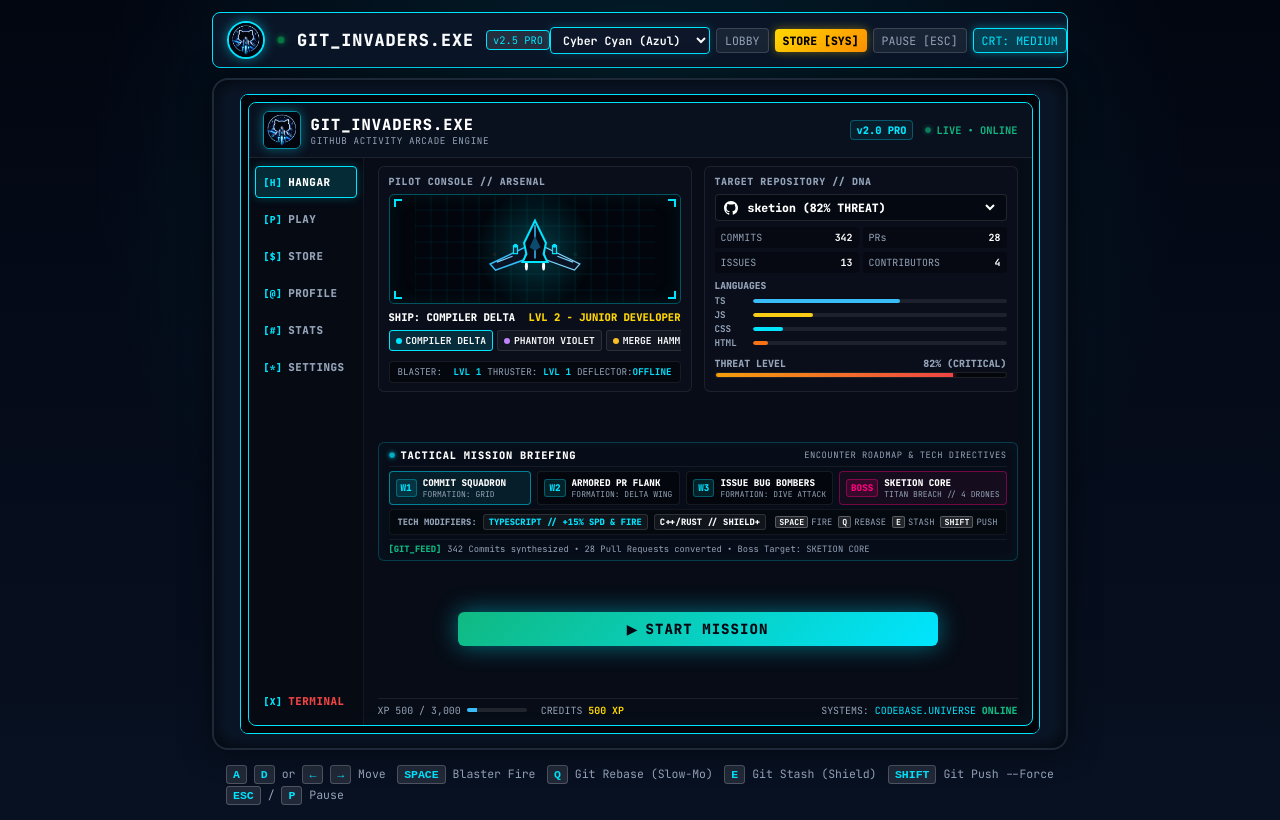
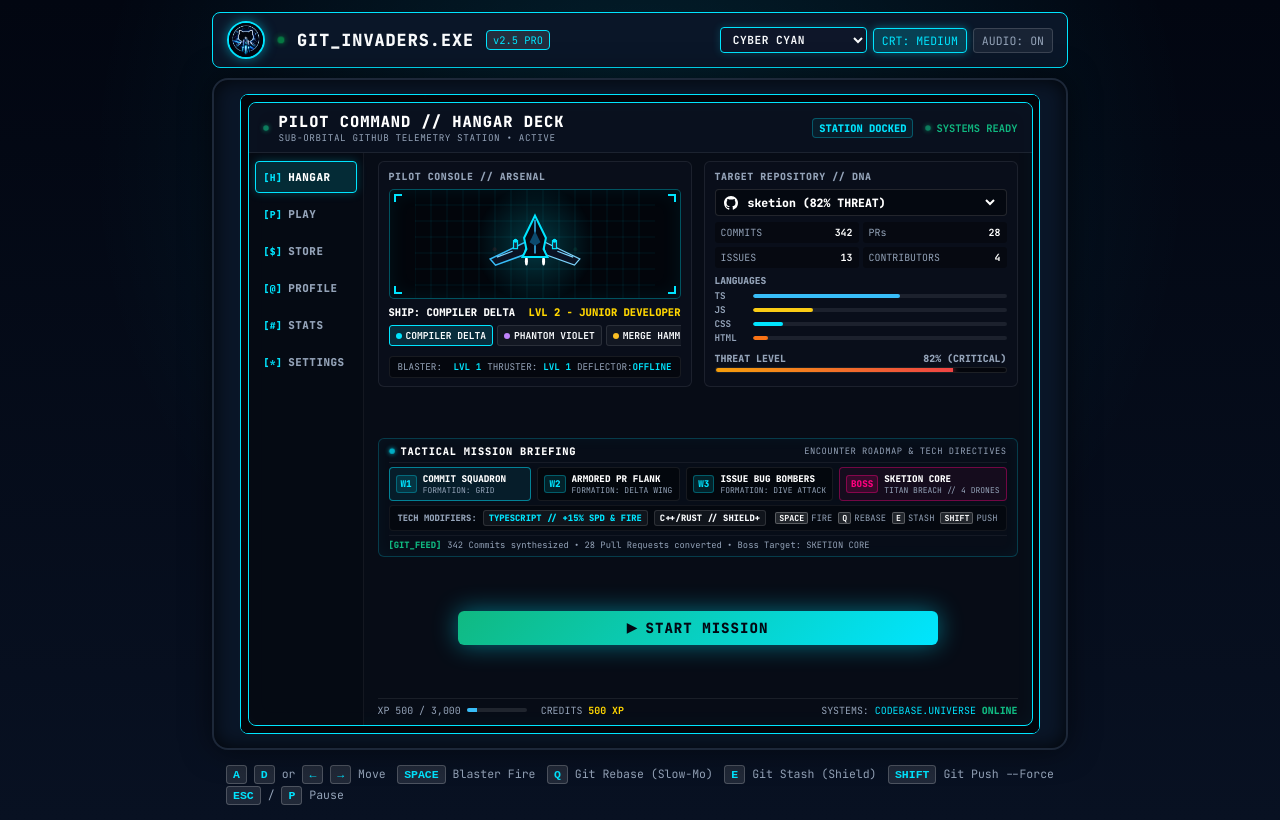
Before and after one commit to luisrodriguez-rgb/GIT_INVADERS.EXE, a website built with Vite: page index.html in a window 1280 px wide. Built offline with nearby package versions, Linux system fonts and the light colour scheme.

Commit message:
refactor(ui): streamline arcade header controls into context-aware groups and eliminate redundant buttons

```diff
--- a/index.html
+++ b/index.html
@@ -22,22 +22,28 @@
       </div>
 
       <div class="header-controls">
+        <!-- In-Combat Session Controls (Visible only during active combat) -->
+        <div id="combatControls" class="combat-controls-group" style="display: none;">
+          <button id="pauseBtn" class="control-chip" title="Pause / Resume Game">PAUSE [ESC]</button>
+          <button id="lobbyBtn" class="control-chip" title="Abort to Pilot Hangar">LOBBY</button>
+        </div>
+
+        <!-- Hardware & Cabinet Controls (Always accessible) -->
+        <div class="hardware-controls-group">
           <!-- Theme Select Dropdown -->
           <div class="theme-select-box">
             <select id="themeSelect" class="theme-dropdown" title="Select Visual Theme">
-            <option value="cyan" selected>Cyber Cyan (Azul)</option>
-            <option value="matrix">Matrix Phosphor (Oscuro)</option>
-            <option value="light">Modo Claro (GitHub Light)</option>
-            <option value="cyberpunk">Cyberpunk Neon (Fucsia)</option>
-            <option value="amber">Amber CRT (Terminal)</option>
+              <option value="cyan" selected>CYBER CYAN</option>
+              <option value="matrix">MATRIX PHOSPHOR</option>
+              <option value="light">GITHUB LIGHT</option>
+              <option value="cyberpunk">CYBERPUNK NEON</option>
+              <option value="amber">AMBER CRT</option>
             </select>
           </div>
 
-        <button id="lobbyBtn" class="control-chip" title="Go to Pilot Dashboard / Lobby">LOBBY</button>
-        <button id="storeBtn" class="control-chip highlight-chip" title="Open Upgrades & Skins Store">STORE [SYS]</button>
-        <button id="pauseBtn" class="control-chip" title="Pause / Resume Game">PAUSE [ESC]</button>
           <button id="crtToggle" class="control-chip active" title="Toggle CRT Scanlines">CRT FX</button>
           <button id="audioToggle" class="control-chip" title="Toggle Audio Synthesizer">AUDIO: ON</button>
+        </div>
       </div>
     </header>
 
--- a/src/core/Game.ts
+++ b/src/core/Game.ts
@@ -249,6 +249,8 @@ export class Game {
   }
 
   public openMissionSelect(mode?: GameMode): void {
+    const combatControls = document.getElementById('combatControls');
+    if (combatControls) combatControls.style.display = 'none';
     this.lobby.hide();
     this.state.phase = 'BOOT';
     this.terminal.show(mode);
@@ -327,6 +329,8 @@ export class Game {
     this.state.currentWave = 1;
     this.state.phase = 'PLAYING';
     this.isPaused = false;
+    const combatControls = document.getElementById('combatControls');
+    if (combatControls) combatControls.style.display = 'flex';
 
     this.player.reset(this.renderer.width / 2 - 22, 505);
     this.initBunkers();
@@ -581,6 +585,8 @@ export class Game {
     Music.stop();
     this.isPaused = false;
     this.state.phase = 'LOBBY';
+    const combatControls = document.getElementById('combatControls');
+    if (combatControls) combatControls.style.display = 'none';
     this.terminal.hide();
     this.modals.hide();
     this.storeModal.hide();
--- a/src/main.ts
+++ b/src/main.ts
@@ -41,11 +41,6 @@ document.addEventListener('DOMContentLoaded', () => {
     game.togglePause();
   });
 
-  // Header Store Button
-  const storeBtn = document.getElementById('storeBtn');
-  storeBtn?.addEventListener('click', () => {
-    game.openStore();
-  });
 
   // Mobile virtual controls
   const btnLeft = document.getElementById('btnLeft');
--- a/src/styles/header.css
+++ b/src/styles/header.css
@@ -68,9 +68,23 @@
 .header-controls {
   display: flex;
   align-items: center;
-  gap: 6px;
+  gap: 8px;
   flex-shrink: 0;
   box-sizing: border-box;
+}
+
+.combat-controls-group {
+  display: flex;
+  align-items: center;
+  gap: 6px;
+  padding-right: 8px;
+  border-right: 1px solid rgba(255, 255, 255, 0.15);
+}
+
+.hardware-controls-group {
+  display: flex;
+  align-items: center;
+  gap: 6px;
 }
 
 /* Theme Dropdown matching retro terminal style */
@@ -84,14 +98,14 @@
   color: var(--text-main);
   padding: 4px 8px;
   border-radius: 4px;
-  font-size: 0.72rem;
+  font-size: 0.7rem;
   font-family: var(--font-mono);
-  font-weight: 600;
+  font-weight: 700;
   cursor: pointer;
   outline: none;
   transition: all 0.2s;
   box-shadow: 0 0 8px rgba(0, 229, 255, 0.2);
-  max-width: 160px;
+  letter-spacing: 0.5px;
 }
 
 .theme-dropdown option {
--- a/src/ui/Lobby.ts
+++ b/src/ui/Lobby.ts
@@ -84,20 +84,18 @@ export class Lobby {
 
     this.container.innerHTML = `
       <div class="lobby-frame-window">
-        <!-- Top App Bar -->
+        <!-- Top App Bar: Station Status (Non-duplicated) -->
         <div class="lobby-app-bar">
           <div class="app-branding">
-            <div class="octocat-icon brand-emblem-badge">
-              <img src="/logo-256.png" alt="GIT_INVADERS" class="app-logo-emblem" />
-            </div>
+            <span class="status-dot"></span>
             <div class="brand-text">
-              <span class="brand-title">GIT_INVADERS.EXE</span>
-              <span class="brand-sub">GITHUB ACTIVITY ARCADE ENGINE</span>
+              <span class="brand-title">PILOT COMMAND // HANGAR DECK</span>
+              <span class="brand-sub">SUB-ORBITAL GITHUB TELEMETRY STATION • ACTIVE</span>
             </div>
           </div>
           <div class="app-meta">
-            <span class="meta-tag">v2.0 PRO</span>
-            <span class="meta-status"><span class="status-dot"></span> LIVE • ONLINE</span>
+            <span class="meta-tag">STATION DOCKED</span>
+            <span class="meta-status"><span class="status-dot"></span> SYSTEMS READY</span>
           </div>
         </div>
 
@@ -122,9 +120,6 @@ export class Lobby {
             </button>
             <button class="nav-tab-btn ${this.activeTab === 'SETTINGS' ? 'active' : ''}" id="navSettingsBtn">
               <span class="tab-icon">[*]</span> SETTINGS
-            </button>
-            <button class="nav-tab-btn nav-exit-btn" id="navExitBtn">
-              <span class="tab-icon">[X]</span> TERMINAL
             </button>
           </div>
 
@@ -825,11 +820,6 @@ export class Lobby {
       this.stopShipAnimation();
     });
 
-    const navExit = this.container.querySelector('#navExitBtn');
-    navExit?.addEventListener('click', () => {
-      this.onOpenTerminalCallback();
-    });
-
     // 2. Hangar Events
     if (this.activeTab === 'HANGAR') {
       const startBtn = this.container.querySelector('#lobbyDominantStartBtn');
```
Lines whose indentation alone changed are shown as unchanged.
